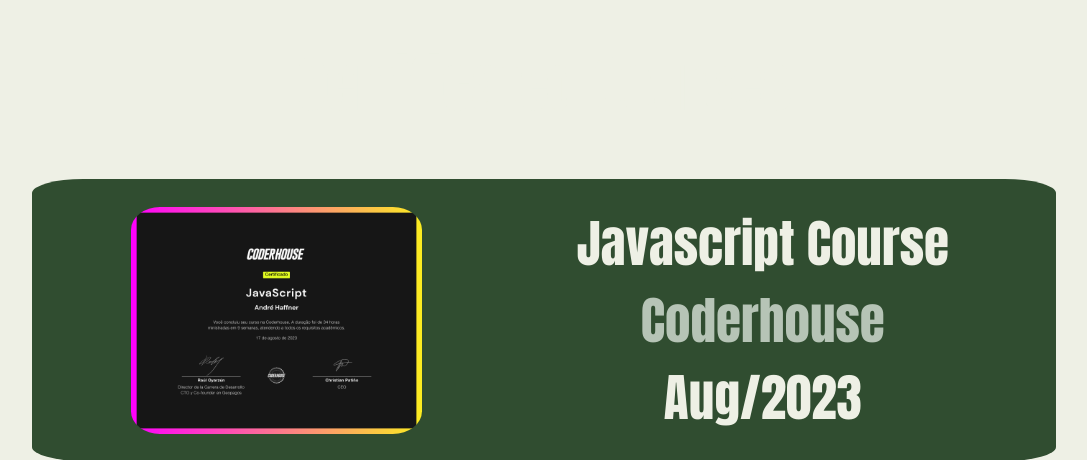
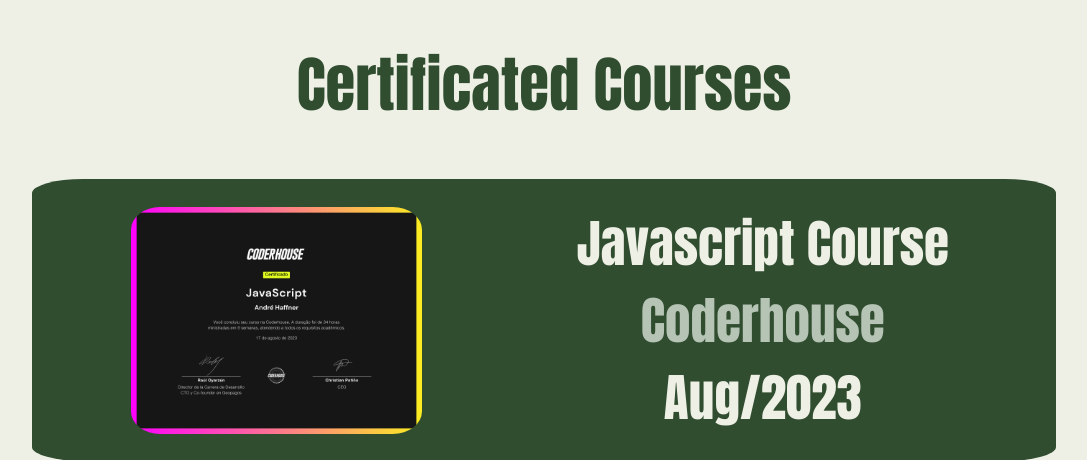
Before and after one commit to andrehaffner/flask_andrehaffner, a Python web app: template templates/certificates.html in a window 1280 px wide. Shown: the part 80-540 px from the top of the page, without its empty margins (96-1183 px from the left). Run offline with Jinja, Linux system fonts and the light colour scheme; the template is opened without the code that fills it, so the values that code supplies are empty; some libraries are stand-ins or nearby versions.

Commit message:
certificates title

```diff
--- a/static/stylesheets/certificates.css
+++ b/static/stylesheets/certificates.css
@@ -73,7 +73,7 @@
 }
 
 .title {
-    color: #EEF0E5;
+    color: #304D30;
     font-family: Impact, serif;
     font-size: 380%;
     padding: 30px;
@@ -81,7 +81,7 @@
 }
 
 .title_mob {
-    color: #EEF0E5;
+    color: #304D30;
     font-family: Impact, serif;
     font-size: 200%;
     padding: 30px;
```
